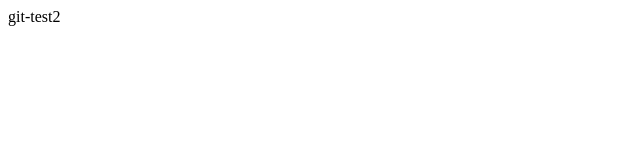
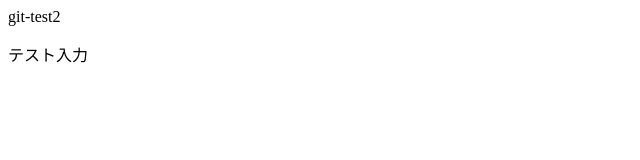
Before and after one commit to Akari7muimui/git-test2, a plain HTML site: page index.html in a window 1280 px wide. Shown: the full height of the page, 0-640 px from the left. Drawn offline with Linux system fonts and the light colour scheme.

Commit message:
入力完了

```diff
--- a/index.html
+++ b/index.html
@@ -1 +1,2 @@
 <p>git-test2</p>
+<p>テスト入力</p>
```
